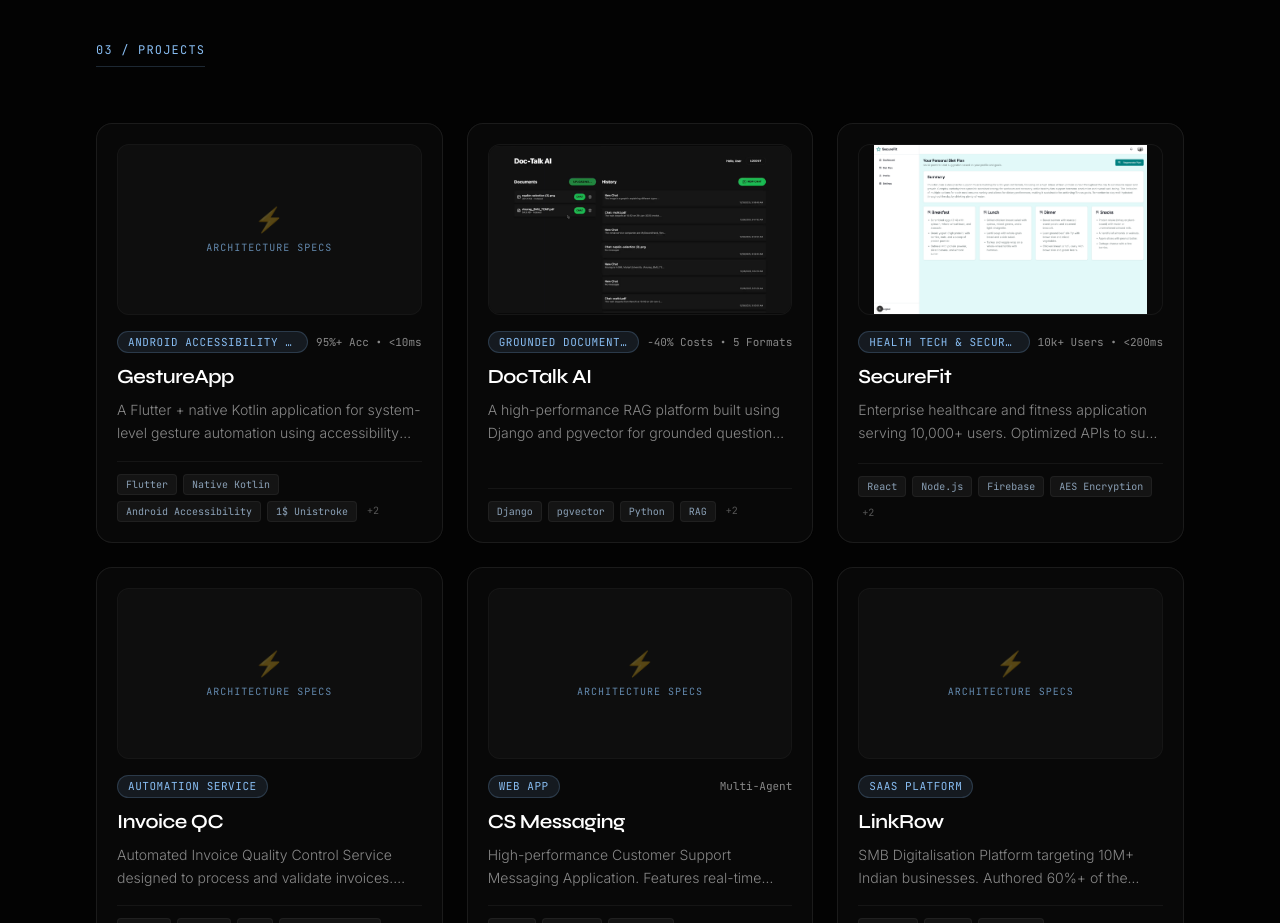
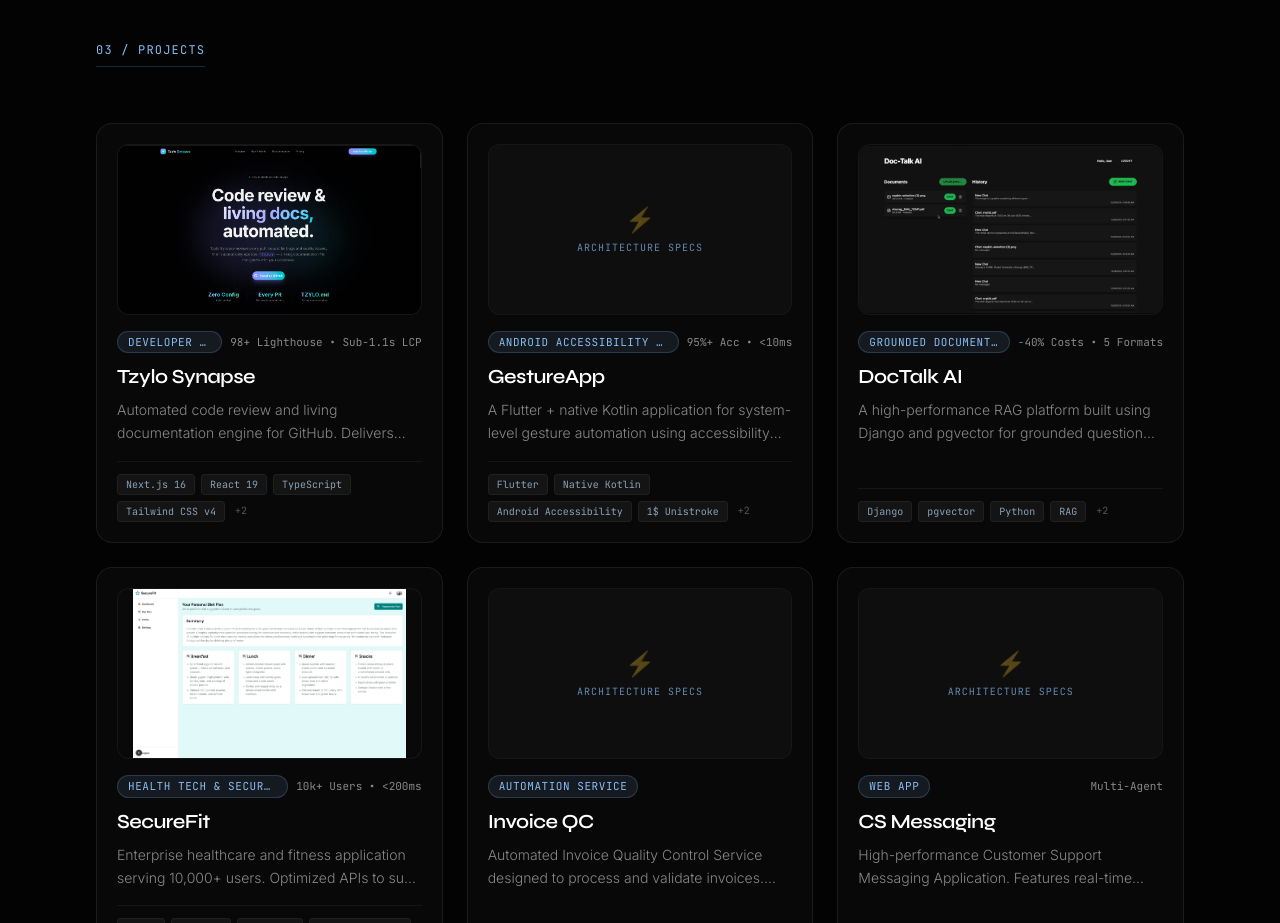
Before and after one commit to anuragged/MyPortfolio, a React (Vite) app: page / in a window 1280 px wide. Shown: the part 4300-5223 px from the top of the page. Built offline with nearby package versions, Linux system fonts and the light colour scheme.

Commit message:
Projects: Add Tzylo Synapse with screenshot preview, live link, and metrics

```diff
--- a/src/components/Portfolio.tsx
+++ b/src/components/Portfolio.tsx
@@ -265,6 +265,27 @@ const Portfolio: React.FC = () => {
 
   const projects: Project[] = [
     {
+      title: 'Tzylo Synapse',
+      category: 'Developer Tools & AI',
+      description:
+        'Automated code review and living documentation engine for GitHub. Delivers real-time pull request analysis and dynamic TZYLO.md documentation generation.',
+      bullets: [
+        'Architected and shipped an end-to-end web platform for an AI-powered GitHub developer tool, delivering 6 production routes and 40+ accessible UI components using Next.js 16 App Router and React 19.',
+        'Boosted user engagement by 40% by designing an interactive live-preview terminal featuring a custom 40ms frame-buffered typewriter animation simulating dynamic TZYLO.md document generation and rule validation.',
+        'Accelerated engineering onboarding from days to under 20 minutes by productizing a living documentation system that auto-classifies pull request changes across 8 architectural categories (API breaks, DB migrations, config, security).',
+        'Optimized frontend performance to achieve a 98+ Lighthouse score, sub-1.1s Largest Contentful Paint (LCP), and zero Cumulative Layout Shift (CLS) through SSR streaming, code splitting, and hardware-accelerated CSS animations.',
+        'Integrated zero-friction lead capture and webhook processing, handling contact dispatch with asynchronous validation via Formspree while maintaining 99.9% uptime across deployments.'
+      ],
+      tech: ['Next.js 16', 'React 19', 'TypeScript', 'Tailwind CSS v4', 'Radix UI', 'GitHub Apps API'],
+      links: {
+        live: 'https://tzylo.com',
+      },
+      stats: '98+ Lighthouse • Sub-1.1s LCP',
+      image: '/Images/tzylo-preview.png',
+      imageFit: 'object-cover',
+      gallery: ['/Images/tzylo-preview.png'],
+    },
+    {
       title: 'GestureApp',
       category: 'Android Accessibility & Automation',
       description:
```
Also changed, not shown: public/Images/tzylo-preview.png (added).
